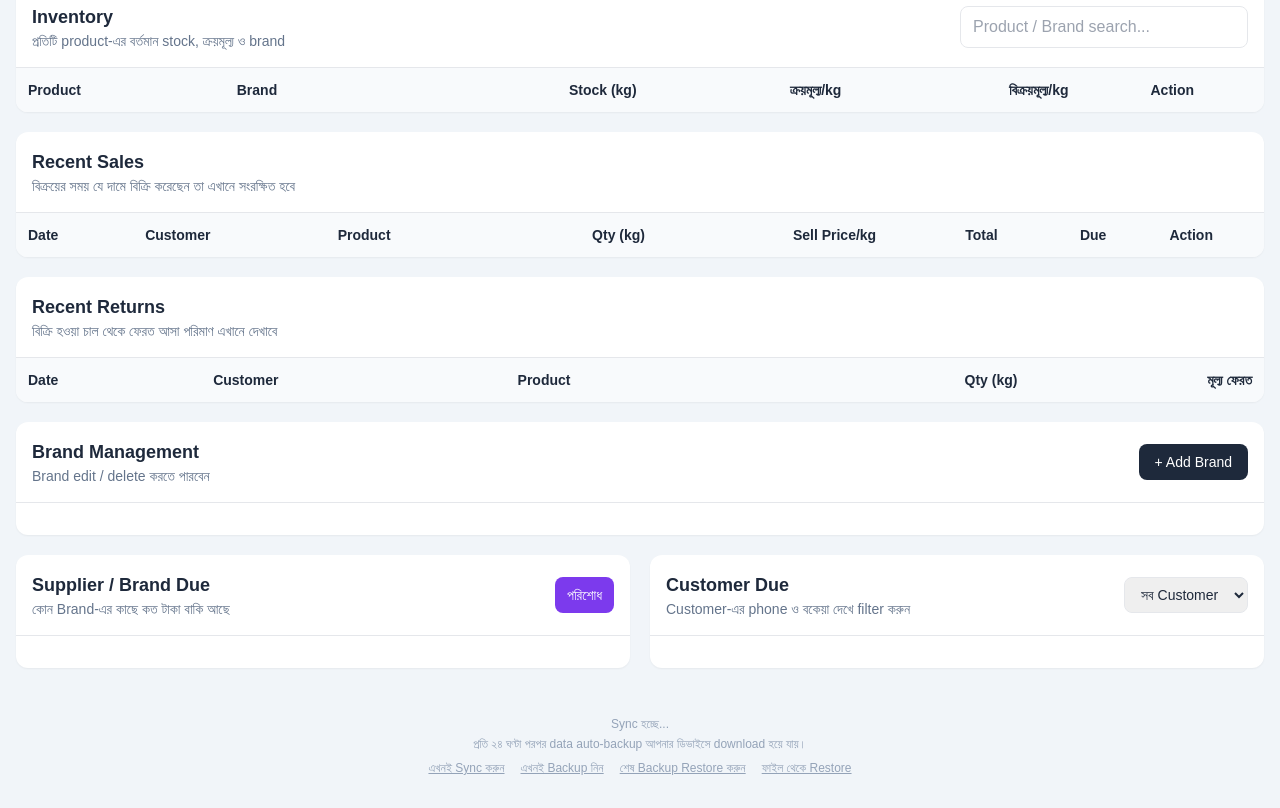
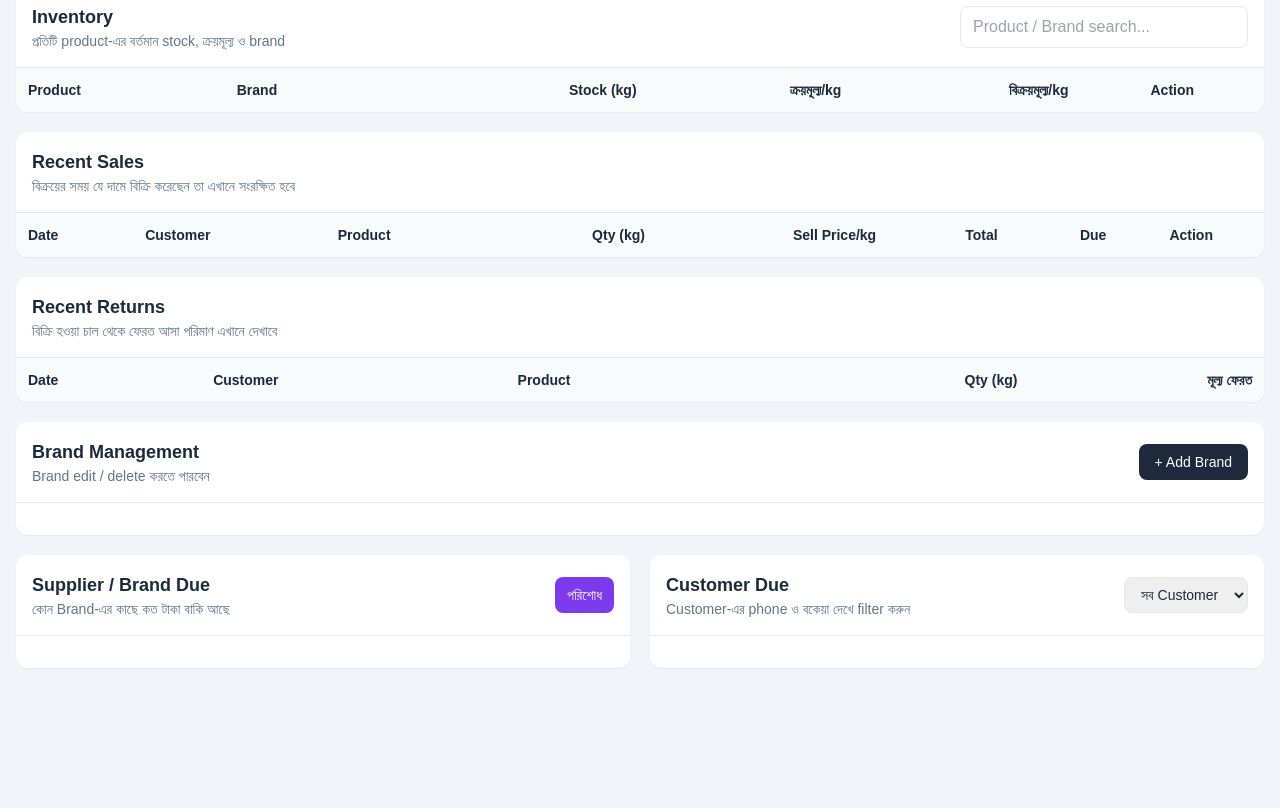
Before and after one commit to onasahmed/toyaamRiceAgency, a website: page public/index.html in a window 1280 px wide. Shown: the part 427-1235 px from the top of the page. After the commit the page ends 1111 px from the top, so only its background shows below. Drawn offline with nearby package versions, Linux system fonts and the light colour scheme.

Commit message:
footer removed

```diff
--- a/public/index.html
+++ b/public/index.html
@@ -185,7 +185,7 @@
       </section>
     </main>
 
-    <footer class="max-w-7xl mx-auto px-4 py-8 text-center text-xs text-slate-400">
+    <!-- <footer class="max-w-7xl mx-auto px-4 py-8 text-center text-xs text-slate-400">
       <p id="syncStatus" class="text-slate-400">Sync হচ্ছে...</p>
       <p class="mt-1">প্রতি ২৪ ঘণ্টা পরপর data auto-backup আপনার ডিভাইসে download হয়ে যায়।</p>
       <div class="mt-2 flex flex-wrap justify-center gap-x-4 gap-y-1">
@@ -195,7 +195,7 @@
         <button id="footerRestoreFileBtn" type="button" class="underline hover:text-slate-600">ফাইল থেকে Restore</button>
         <input type="file" id="restoreFileInput" accept=".json,application/json" class="hidden" />
       </div>
-    </footer>
+    </footer> -->
   </div>
 
   <!-- Modal -->
```
